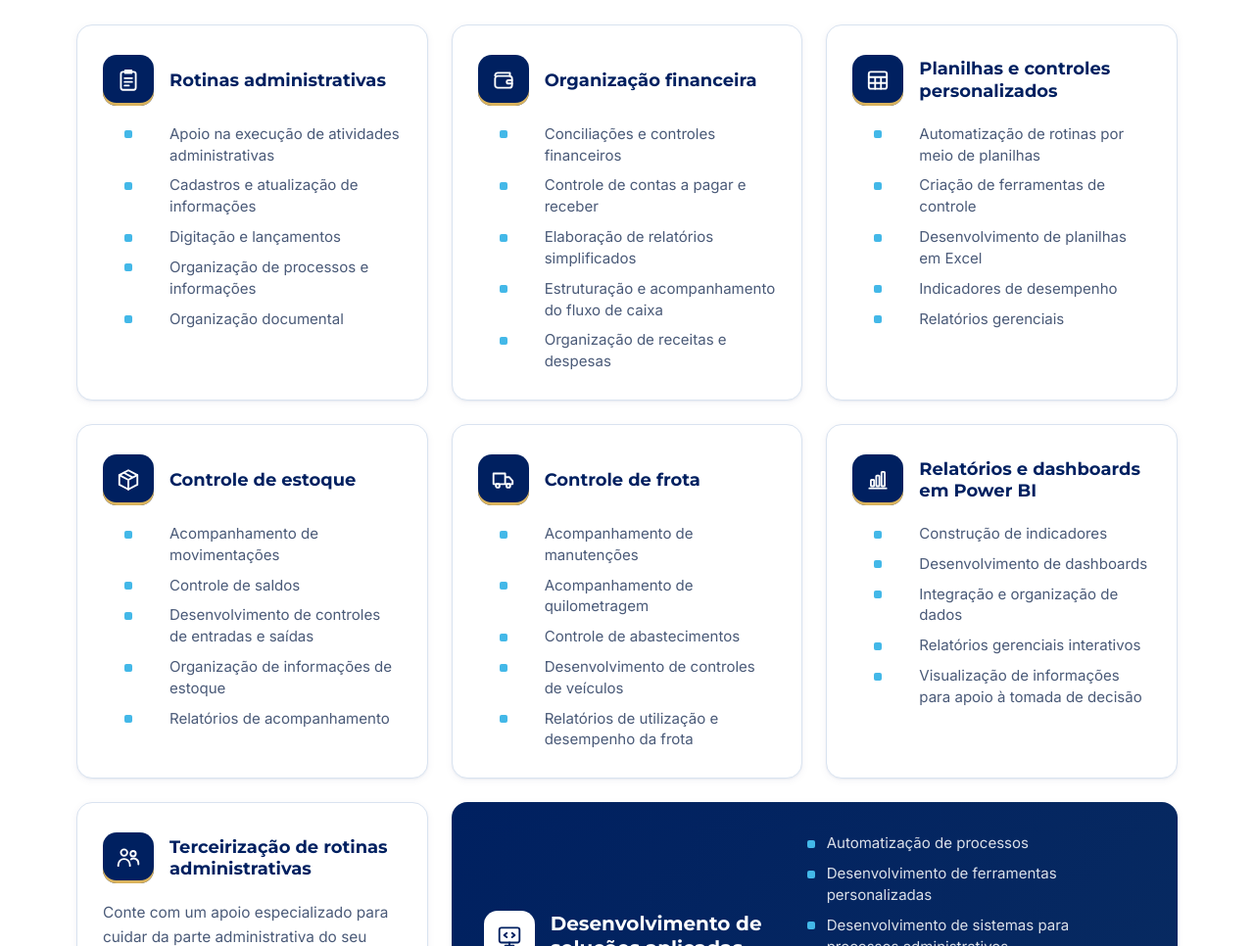
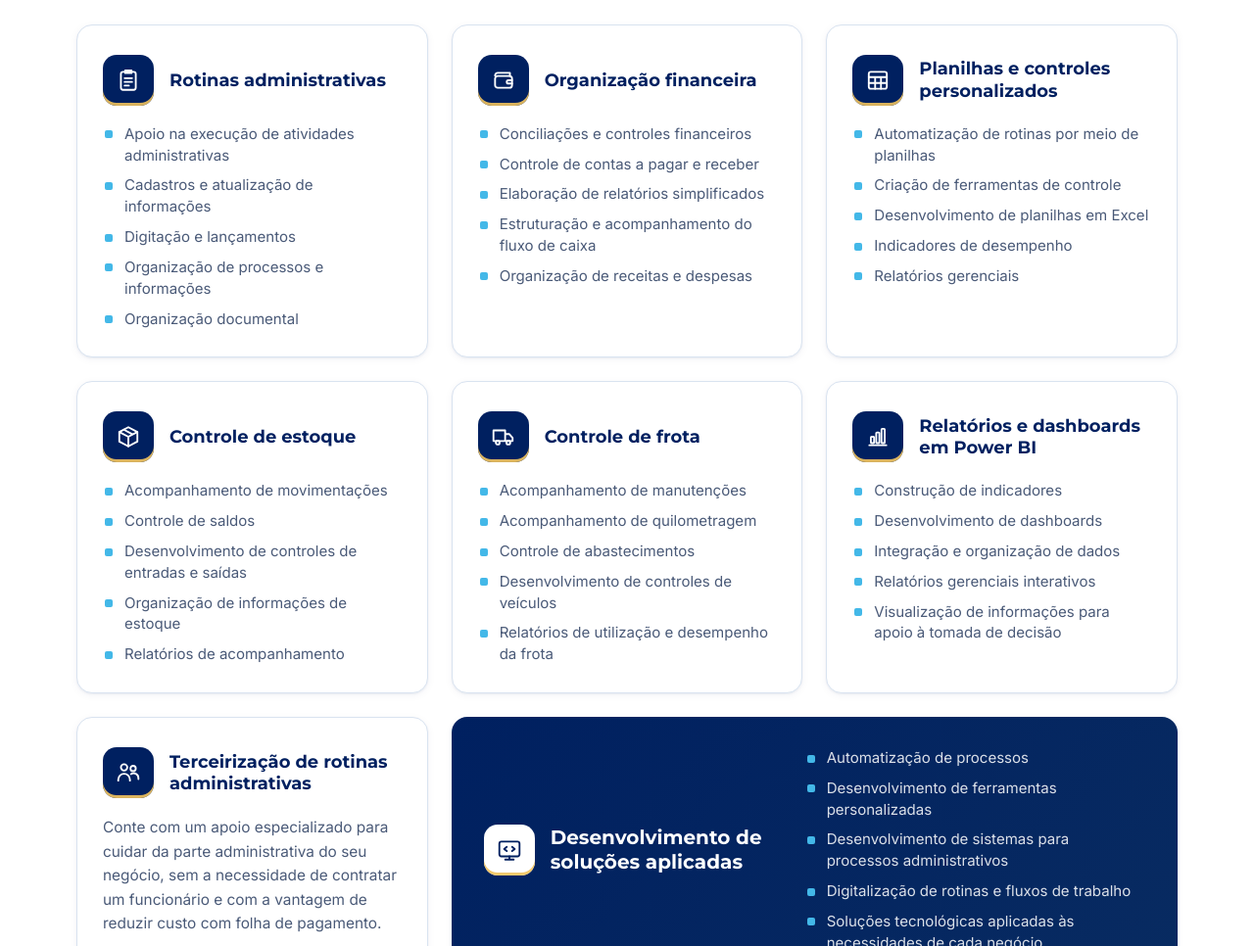
Before and after one commit to brunosaiedi/BM-Site, a plain HTML site: page index.html in a window 1280 px wide. Shown: the part 940-1906 px from the top of the page at 98% size. Drawn offline with Linux system fonts and the light colour scheme.

Commit message:
Desfaz a centralização dos marcadores dos tópicos sob o ícone
Volta os pontos dos tópicos para a posição anterior (alinhados à esquerda do cartão).

Co-Authored-By: Claude Opus 5.5 <noreply@anthropic.com>

```diff
--- a/assets/css/style.css
+++ b/assets/css/style.css
@@ -260,13 +260,12 @@ ul { margin: 0; padding: 0; list-style: none; }
 .card h3 { font-size: 1.12rem; font-weight: 700; line-height: 1.25; margin: 0; }
 
 .card ul { display: grid; gap: 9px; }
-/* marcador centralizado sob o ícone (52px → centro em 26px); texto alinhado ao título (52px + 16px) */
 .card li {
-  position: relative; padding-left: 68px;
+  position: relative; padding-left: 22px;
   font-size: .94rem; line-height: 1.45; color: var(--muted);
 }
 .card li::before {
-  content: ""; position: absolute; left: 22px; top: .5em;
+  content: ""; position: absolute; left: 2px; top: .5em;
   width: 8px; height: 8px; border-radius: 2px;
   background: var(--sky);
 }
@@ -445,9 +444,6 @@ ul { margin: 0; padding: 0; list-style: none; }
   .card-outsourcing { grid-column: auto; }
   .card-wide { grid-column: span 2; display: grid; grid-template-columns: 300px 1fr; gap: 28px; align-items: center; padding: 30px 32px; }
   .card-wide > * { grid-column: auto; }
-  /* no cartão largo a lista fica em coluna própria, sem ícone acima */
-  .card-wide li { padding-left: 22px; }
-  .card-wide li::before { left: 2px; }
   .card-wide h3 { margin: 0; font-size: 1.25rem; }
   .card-wide ul { grid-template-columns: 1fr; }
 }
```
